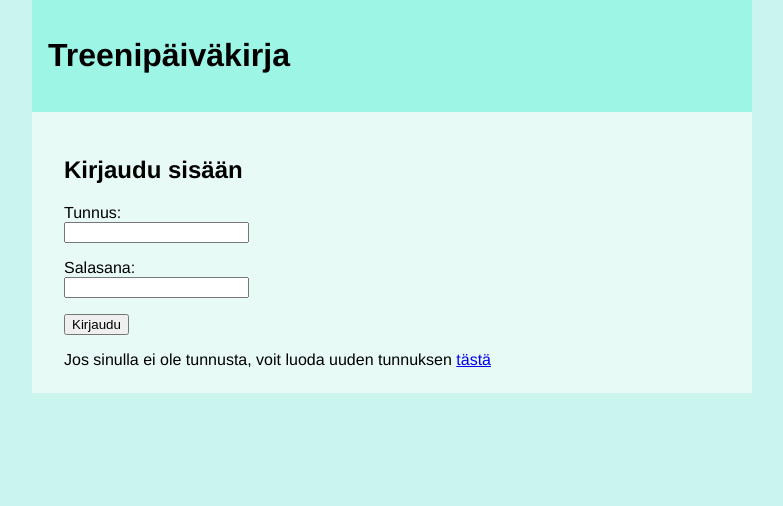
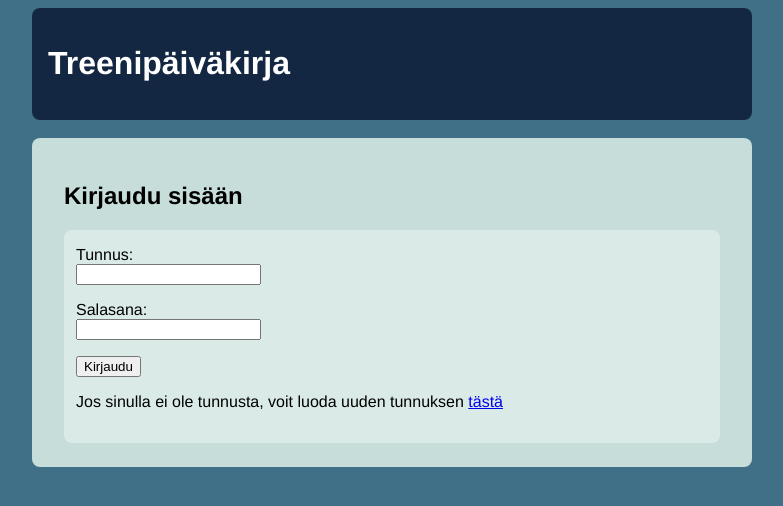
Before and after one commit to laurelcrelia/treenisovellus, a Flask app: page /index in a window 1280 px wide. Shown: the top 506 px of the page, without its empty margins (248-1031 px from the left). Run offline with Flask 3, Linux system fonts and the light colour scheme.

Commit message:
Improve layout

```diff
--- a/static/main.css
+++ b/static/main.css
@@ -2,7 +2,13 @@ body {
     margin: auto;
     max-width: 45em;
     font-family: 'Helvetica', 'Arial', sans-serif;
-    background-color: #caf5ef;
+    background-color: #407088;
+}
+
+form {
+    padding: 1em .75em;
+    background:rgb(218, 234, 230);
+    border-radius: .5em;
 }
 
 table {
@@ -15,16 +21,44 @@ td, th {
     border-width: 1px;
 }
 
+nav li {
+    display: inline-block;
+    padding: .5em 1em;
+    border-radius: .5em;
+    margin: .2em;
+    background: rgb(192, 195, 197);
+}
+
+nav li a {
+    text-decoration: none;
+    color: #000;
+}
+
+nav li:hover {
+    background-color: rgb(226, 226, 226);
+}
+
+nav ul {
+    display: inline-block;
+    padding: 0;
+    margin: .5em;
+    text-align: center;
+}
+
 .header {
-    background: rgb(157, 245, 230);
+    background: #132743;;
     font-weight: bold;
     padding: 1em 1em;
     font-size: 1em;
+    color:rgb(255, 255, 255);
+    border-radius: .5em;
+    margin-top: .5em
 }
 
 .content {
-    background: rgb(232, 250, 246);
+    background: rgb(198, 221, 218);
     padding: 1.5em 2em;
+    border-radius: .5em;
 }
 
 .friend_search {
--- a/templates/error.html
+++ b/templates/error.html
@@ -1,8 +1,10 @@
 {% extends "layout.html" %}
 {% block content %}
 
+<div class="content">
 <p>
 <b>Virhe:</b> {{ message }}
 </p>
+</div>
 
 {% endblock %}
--- a/templates/index.html
+++ b/templates/index.html
@@ -7,14 +7,17 @@
 
 <h2>Kirjaudu sisään</h2>
 
+<div class="form">
 <form action="/index" method="post">
 Tunnus: <br><input type="text" name="username">
 <p>
 Salasana: <br><input type="password" name="password">
 <p>
 <input type="submit" value="Kirjaudu">
+</p>
+<p>Jos sinulla ei ole tunnusta, voit luoda uuden tunnuksen <a href="/register">tästä</a></p>
 </form>
-Jos sinulla ei ole tunnusta, voit luoda uuden tunnuksen <a href="/register">tästä</a>
+</div>
 
 
 {% endblock %}
--- a/templates/layout.html
+++ b/templates/layout.html
@@ -7,4 +7,8 @@
     <h1>Treenipäiväkirja</h1>
 </div>
 
+<div class="nav ul">
+    <br>
+</div>
+
 {% block content %}{% endblock %}
--- a/templates/register.html
+++ b/templates/register.html
@@ -5,6 +5,7 @@
 
 <h2>Rekisteröinti</h2>
 
+<div class="form">
 <form action="/register" method="post">
 Tunnus: <br><input type="text" name="username" minlength="3" maxlength="20">
 <p>
@@ -13,7 +14,7 @@ Salasana: <br><input type="password" name="password1">
 Salasana uudestaan: <br><input type="password" name="password2">
 <p>
 <input type="submit" value="Luo tunnus">
-</form>
+</form></div>
 
 <p>
 <a href="/index">Palaa takaisin</a>
```
